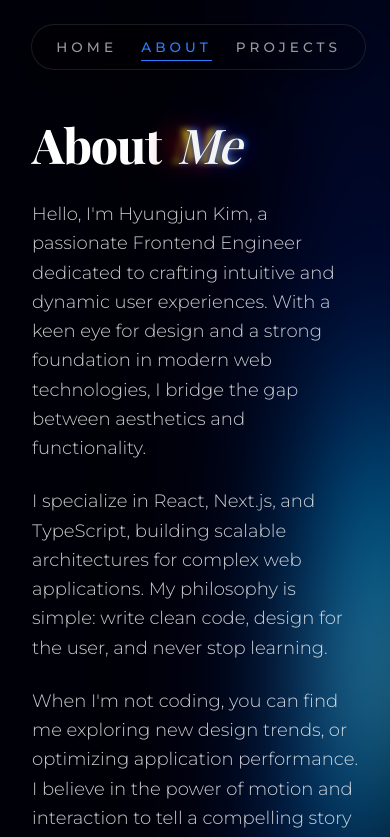
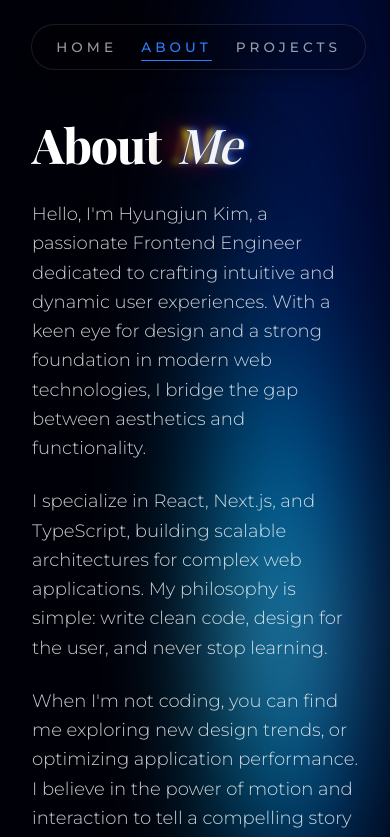
Before and after one commit to rilakkim/rilakkim.github.io, a Next.js app: page /about in a window 390 px wide. Shown: the top 837 px of the page. Built offline with nearby package versions, Linux system fonts and the light colour scheme; a web font is replaced by a local one.

Commit message:
feat: refine glow effect

```diff
--- a/src/app/globals.css
+++ b/src/app/globals.css
@@ -16,11 +16,9 @@ body {
 }
 
 /* -------------------------------------------
-   1. Organic Irregular Glow Effect
+   1. Aurora Glow Effect (Original Colors, Extreme Squish)
    ------------------------------------------- */
 .glow-shape {
-  border-radius: 50%;
-  /* Base soft ellipse */
   /* Uses radial gradients to create the 70% dark / 30% light balance */
   background-image:
     radial-gradient(ellipse at center,
@@ -40,62 +38,39 @@ body {
     180% 180%;
   background-repeat: no-repeat;
 
-  /* Lighter animation for all devices by default */
-  animation: undulate-mobile 15s infinite alternate ease-in-out;
-  will-change: transform;
+  will-change: transform, border-radius;
+  animation: aurora-squish 40s infinite alternate ease-in-out;
 }
 
-/* Uses CSS border-radius morphing exclusively for high performance organic shapes */
-@media (min-width: 768px) {
-  .glow-shape {
-    animation: undulate-desktop 15s infinite alternate ease-in-out;
+/* Centered, gentle squished blob morphing */
+@keyframes aurora-squish {
+  0% {
+    border-radius: 30% 70% 30% 70% / 70% 30% 70% 30%;
+    transform: scale(1.2, 0.8) rotate(0deg);
+    background-position: 100% 0%, 100% 50%, 100% 100%;
   }
-}
 
-/* Lightweight mobile animation */
-@keyframes undulate-mobile {
-  0% {
-    transform: scale(1) translateY(0) skewY(0deg);
-    border-radius: 50% 50% 50% 50% / 50% 50% 50% 50%;
+  25% {
+    border-radius: 70% 30% 60% 40% / 40% 60% 30% 70%;
+    transform: scale(0.9, 1.1) rotate(2deg);
+    background-position: 80% 10%, 90% 40%, 85% 90%;
   }
 
   50% {
-    transform: scale(1.05) translateY(-2%) skewY(-1deg);
-    border-radius: 45% 55% 65% 35% / 45% 50% 60% 45%;
+    border-radius: 20% 80% 40% 60% / 60% 40% 80% 20%;
+    transform: scale(1.2, 0.85) rotate(-2deg);
+    background-position: 95% 20%, 75% 60%, 90% 80%;
+  }
+
+  75% {
+    border-radius: 80% 20% 70% 30% / 30% 70% 20% 80%;
+    transform: scale(0.95, 1.1) rotate(3deg);
+    background-position: 85% 30%, 85% 50%, 95% 70%;
   }
 
   100% {
-    transform: scale(1.1) translateY(-3%) skewY(-2deg);
-    border-radius: 55% 45% 35% 65% / 55% 40% 40% 55%;
+    border-radius: 30% 70% 30% 70% / 70% 30% 70% 30%;
+    transform: scale(1.2, 0.8) rotate(0deg);
+    background-position: 100% 0%, 100% 50%, 100% 100%;
   }
 }
-
-/* Organic blob morphing and floating background effect */
-@keyframes undulate-desktop {
-  0% {
-    background-position:
-      100% 0%,
-      100% 50%,
-      100% 100%;
-    transform: scale(1) translateY(0) skewY(0deg);
-    border-radius: 50% 50% 50% 50% / 50% 50% 50% 50%;
-  }
-
-  50% {
-    background-position:
-      80% 10%,
-      90% 40%,
-      85% 90%;
-    transform: scale(1.05) translateY(-2%) skewY(-1deg);
-    border-radius: 40% 60% 70% 30% / 40% 50% 60% 50%;
-  }
-
-  100% {
-    background-position:
-      95% 20%,
-      75% 60%,
-      90% 80%;
-    transform: scale(1.1) translateY(-3%) skewY(-2deg);
-    border-radius: 60% 40% 30% 70% / 50% 60% 50% 40%;
-  }
-}
--- a/src/hooks/useMouseDynamics.ts
+++ b/src/hooks/useMouseDynamics.ts
@@ -13,56 +13,64 @@ export function useMouseDynamics(intensityMultiplier: number = 1) {
     useEffect(() => {
         let animationFrameId: number;
         let isInteracting = false;
-        let interactionTimeout: NodeJS.Timeout;
         let time = 0;
+        let lastInteractionTime = 0;
 
-        // 모바일 등에서 터치나 기기 움직임이 없을 때 자동으로 재생될 애니메이션
-        const startAutoAnimationAfterDelay = () => {
-            clearTimeout(interactionTimeout);
-            interactionTimeout = setTimeout(() => {
-                isInteracting = false;
-            }, 2000); // 2초간 입력이 없으면 자연스럽게 자동 애니메이션(유영) 재개
+        // Cache window dimensions to prevent layout thrashing on every mouse move or frame
+        let winWidth = window.innerWidth;
+        let winHeight = window.innerHeight;
+        let isMobile = winWidth <= 768;
+
+        const handleResize = () => {
+            winWidth = window.innerWidth;
+            winHeight = window.innerHeight;
+            isMobile = winWidth <= 768;
         };
+        window.addEventListener("resize", handleResize, { passive: true });
 
         // 1. 마우스 이동 (데스크탑)
         const handleMouseMove = (e: MouseEvent) => {
             isInteracting = true;
-            const x = (e.clientX / window.innerWidth - 0.5) * 2;
-            const y = (e.clientY / window.innerHeight - 0.5) * 2;
+            lastInteractionTime = performance.now();
+            const x = (e.clientX / winWidth - 0.5) * 2;
+            const y = (e.clientY / winHeight - 0.5) * 2;
             mouseX.set(x);
             mouseY.set(y);
-            startAutoAnimationAfterDelay();
         };
 
         // 2. 화면 터치/스크롤 이동 (모바일)
         const handleTouchMove = (e: TouchEvent) => {
             isInteracting = true;
+            lastInteractionTime = performance.now();
             if (e.touches.length > 0) {
                 // 모바일에서는 움직임 범위를 25%로 축소
-                const x = ((e.touches[0].clientX / window.innerWidth - 0.5) * 2) * 0.25;
-                const y = ((e.touches[0].clientY / window.innerHeight - 0.5) * 2) * 0.25;
+                const x = ((e.touches[0].clientX / winWidth - 0.5) * 2) * 0.25;
+                const y = ((e.touches[0].clientY / winHeight - 0.5) * 2) * 0.25;
                 mouseX.set(x);
                 mouseY.set(y);
             }
-            startAutoAnimationAfterDelay();
         };
 
         // 3. 기기 기울임(자이로스코프) 적용 (모바일)
         const handleDeviceOrientation = (e: DeviceOrientationEvent) => {
             if (e.gamma === null || e.beta === null) return;
             isInteracting = true;
+            lastInteractionTime = performance.now();
             // 모바일에서는 움직임 범위를 50%로 설정 (기존 25% 대비 효과 2배)
             const x = Math.min(Math.max(e.gamma / 45, -1), 1) * 0.5;
             const y = Math.min(Math.max((e.beta - 45) / 45, -1), 1) * 0.5;
             mouseX.set(x);
             mouseY.set(y);
-            startAutoAnimationAfterDelay();
         };
 
-        const animateAuto = () => {
-            time += 0.005;
-            if (!isInteracting) {
-                const isMobile = window.innerWidth <= 768;
+        const animateAuto = (timestamp: number) => {
+            if (isInteracting) {
+                // Check if 2 seconds have passed since last interaction without using costly setTimeout pools
+                if (timestamp - lastInteractionTime > 2000) {
+                    isInteracting = false;
+                }
+            } else {
+                time += 0.005;
                 const scale = isMobile ? 0.25 : 1;
                 mouseX.set(Math.sin(time) * scale);
                 mouseY.set(Math.cos(time * 0.8) * scale);
@@ -70,18 +78,18 @@ export function useMouseDynamics(intensityMultiplier: number = 1) {
             animationFrameId = requestAnimationFrame(animateAuto);
         };
 
-        window.addEventListener("mousemove", handleMouseMove);
+        window.addEventListener("mousemove", handleMouseMove, { passive: true });
         window.addEventListener("touchmove", handleTouchMove, { passive: true });
         window.addEventListener("deviceorientation", handleDeviceOrientation);
 
-        animateAuto(); // 컴포넌트 마운트 시 자동 애니메이션 시작
+        animationFrameId = requestAnimationFrame(animateAuto); // 컴포넌트 마운트 시 자동 애니메이션 시작
 
         return () => {
+            window.removeEventListener("resize", handleResize);
             window.removeEventListener("mousemove", handleMouseMove);
             window.removeEventListener("touchmove", handleTouchMove);
             window.removeEventListener("deviceorientation", handleDeviceOrientation);
             cancelAnimationFrame(animationFrameId);
-            clearTimeout(interactionTimeout);
         };
     }, [mouseX, mouseY]);
 
@@ -96,23 +104,14 @@ export function useMouseDynamics(intensityMultiplier: number = 1) {
     // We use useTransform to compose a dynamic CSS text-shadow value based on mouse shift
     const textShadow = useTransform(
         [shiftX, shiftY],
-        ([sx, sy]: number[]) => {
-            // Optimization: Rounding to integer values avoids subpixel calculation during
-            // heavy browser CSS composites, delivering massive performance gains.
-            const rx1 = Math.round(sx * 0.5);
-            const ry1 = Math.round(sy * 0.5);
-            const rx2 = Math.round(sx);
-            const ry2 = Math.round(sy);
-
-            return `
-      ${4 - rx1}px ${ry1}px 6px rgba(59, 130, 246, 0.8),
-      ${12 - rx2}px ${ry2}px 25px rgba(0, 0, 255, 0.6),
-      ${-4 - rx1}px ${ry1}px 6px rgba(255, 220, 0, 0.8),
-      ${-12 - rx2}px ${ry2}px 25px rgba(255, 0, 0, 0.6),
+        ([sx, sy]: number[]) => `
+      ${4 - sx * 0.5}px ${sy * 0.5}px 6px rgba(59, 130, 246, 0.8),
+      ${12 - sx}px ${sy}px 25px rgba(0, 0, 255, 0.6),
+      ${-4 - sx * 0.5}px ${sy * 0.5}px 6px rgba(255, 220, 0, 0.8),
+      ${-12 - sx}px ${sy}px 25px rgba(255, 0, 0, 0.6),
       0px 10px 30px rgba(0, 0, 0, 0.95),
       0px 25px 70px rgba(0, 0, 0, 1)
-    `;
-        }
+    `
     );
 
     const requestGyroPermission = async () => {
```
